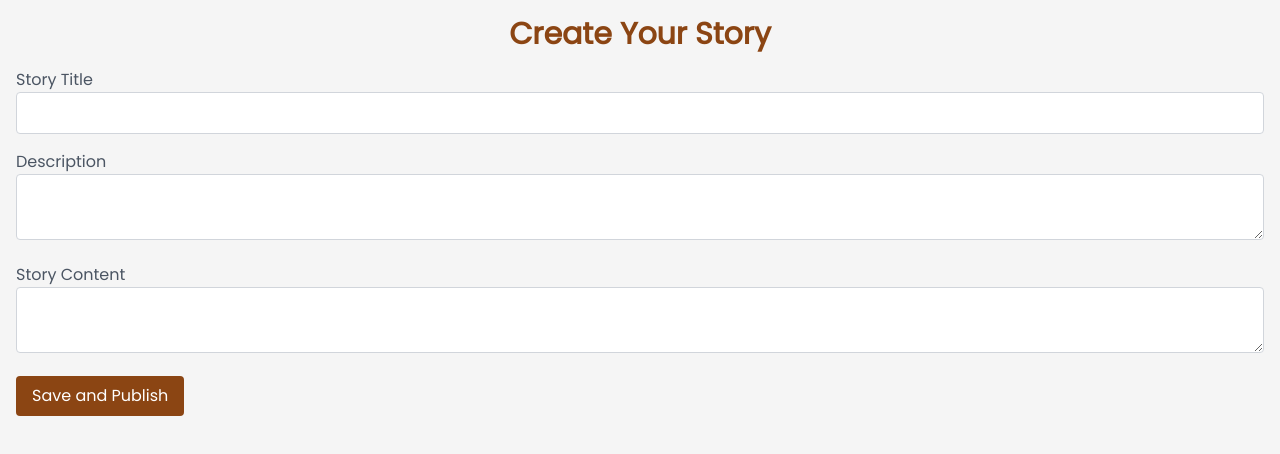
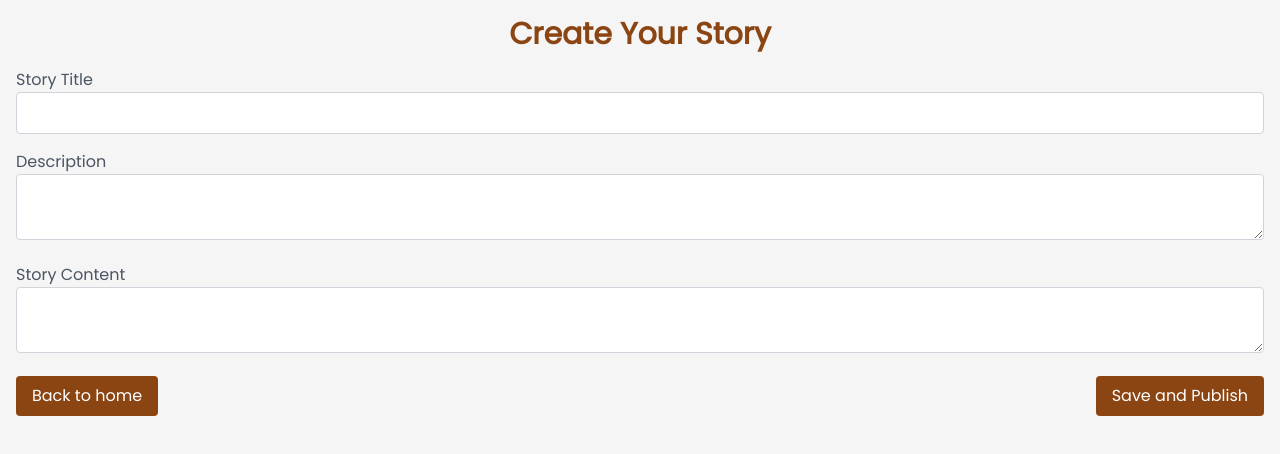
Before and after one commit to jennifer-pecky/Adventura, a React (Vite) app: page /stories in a window 1280 px wide. Shown: the top 454 px of the page. Built offline with nearby package versions, Linux system fonts and the light colour scheme.

Commit message:
added logout button

```diff
--- a/src/pages/Stories.jsx
+++ b/src/pages/Stories.jsx
@@ -1,4 +1,5 @@
 import { useState } from 'react';
+import { Link } from 'react-router-dom';
 
 export default function Stories() {
   const [story, setStories] = useState({
@@ -62,7 +63,17 @@ export default function Stories() {
             className="w-full border border-gray-300 rounded px-3 py-2"
           />
         </div>
-        <div className="mb-4">
+        <div className="mb-4 flex justify-between">
+          <Link to={'/'}>
+            {' '}
+            <button
+              type="submit"
+              className="bg-[#8B4513] text-white px-4 py-2 rounded"
+            >
+              Back to home
+            </button>
+          </Link>
+
           <button
             type="submit"
             className="bg-[#8B4513] text-white px-4 py-2 rounded"
```
